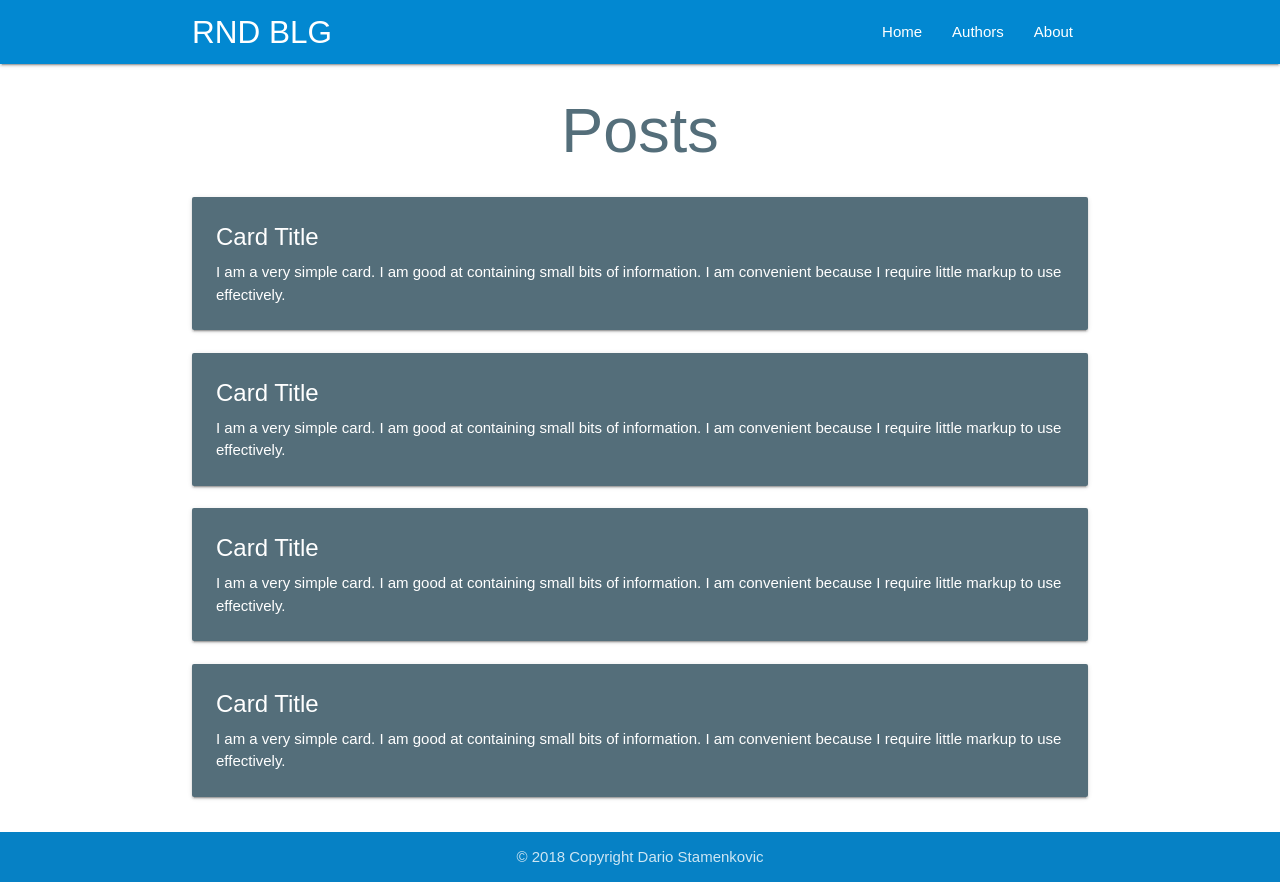
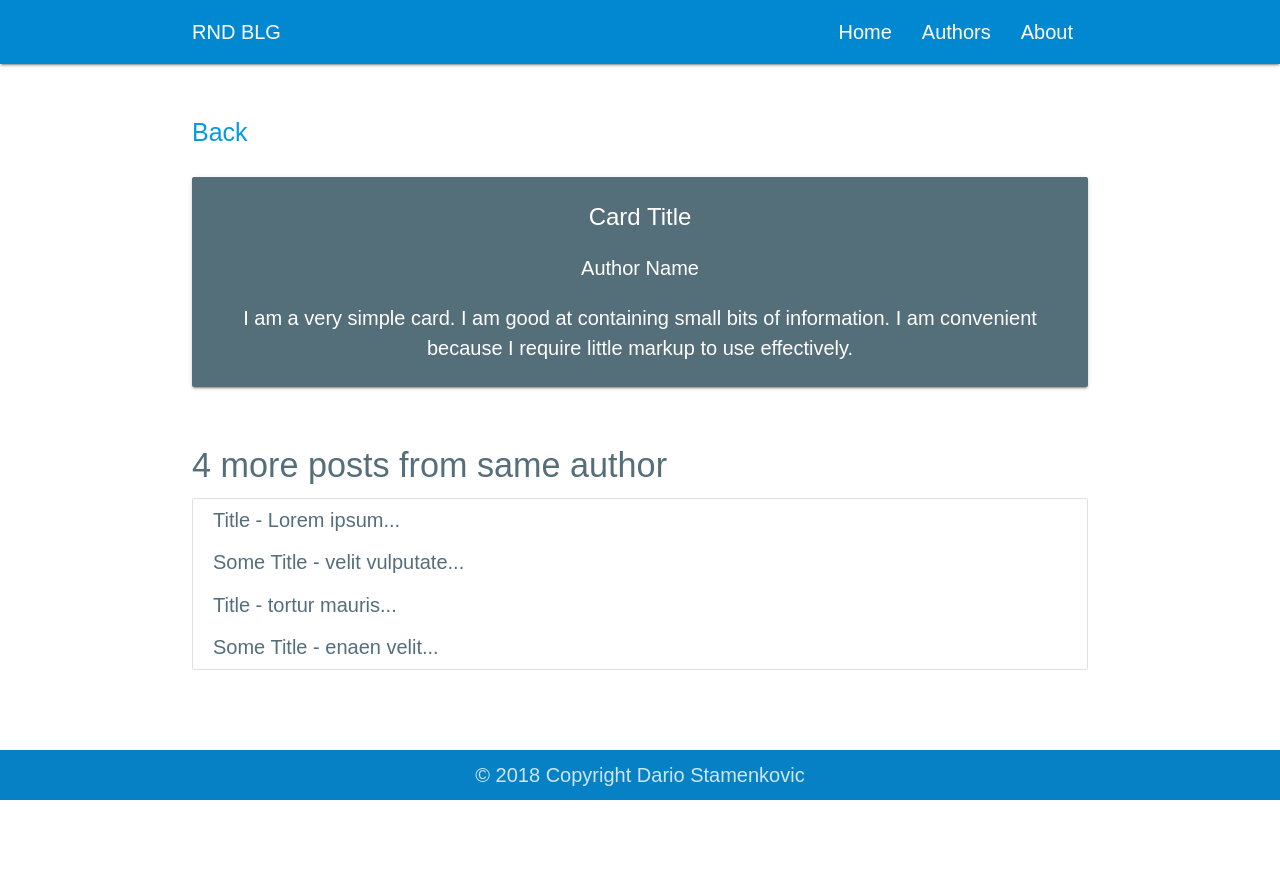
Before and after one commit to DarioDado/bit_wa, a React (Create React App) app in the folder bit_blog/: page /#/posts/1 in a window 1280 px wide. Before the commit this address led to /#/home. After the commit the page ends 800 px from the top, so only its background shows below. Built offline with nearby package versions, Linux system fonts and the light colour scheme.

Commit message:
create SinglePost, PostDetails and RelatedPost components

```diff
--- a/bit_blog/src/app/App.js
+++ b/bit_blog/src/app/App.js
@@ -1,6 +1,7 @@
 import React, { Component } from 'react';
 import { Switch, Route, Redirect } from "react-router-dom"
 import Home from './Home';
+import SinglePost from './posts/SinglePost';
 import './App.css';
 
 class App extends Component {
@@ -8,6 +9,7 @@ class App extends Component {
     return (
       <Switch>
         <Route path='/home' component={Home} />
+        <Route exact path='/posts/:id' component={SinglePost} />
         <Redirect from='/' to='/home' />
       </Switch>
     );
--- /dev/null
+++ b/bit_blog/src/app/posts/PostDetails.css
@@ -0,0 +1,13 @@
+.back-link {
+  margin-top: 50px;
+  font-size: 25px
+}
+
+#author-name {
+  margin: 20px 0;
+  font-size: 20px;
+}
+
+.related-posts-title {
+  margin-top: 60px;
+}
--- /dev/null
+++ b/bit_blog/src/app/posts/PostDetails.js
@@ -0,0 +1,20 @@
+import React, { Fragment } from 'react';
+import { Link } from "react-router-dom";
+import './PostDetails.css';
+
+export const PostDetails = props => {
+    return (
+      <Fragment>
+        <Link to='/home'><p className='back-link'>Back</p></Link>
+        <div className="col s12 center">
+          <div className="card blue-grey darken-1">
+            <div className="card-content white-text">
+              <span className="card-title">Card Title</span>
+              <Link to='/authors/1'><p id="author-name">Author Name</p></Link>
+              <p>I am a very simple card. I am good at containing small bits of information. I am convenient because I require little markup to use effectively.</p>
+            </div>
+          </div>
+        </div>
+      </Fragment>
+    )
+}
--- /dev/null
+++ b/bit_blog/src/app/posts/PostItem.css
@@ -0,0 +1,3 @@
+.card a {
+  color: white;
+}
--- a/bit_blog/src/app/posts/PostItem.js
+++ b/bit_blog/src/app/posts/PostItem.js
@@ -1,12 +1,16 @@
 import React from 'react';
+import { Link } from "react-router-dom";
+import "./PostItem.css";
 
 export const PostItem = props => {
     return (
       <div className="col s12">
         <div className="card blue-grey darken-1">
           <div className="card-content white-text">
-            <span className="card-title">Card Title</span>
-              <p>I am a very simple card. I am good at containing small bits of information. I am convenient because I require little markup to use effectively.</p>
+            <Link to='/posts/1'>
+              <span className="card-title">Card Title</span>
+            </Link>
+            <p>I am a very simple card. I am good at containing small bits of information. I am convenient because I require little markup to use effectively.</p>
           </div>
         </div>
       </div>
--- /dev/null
+++ b/bit_blog/src/app/posts/RelatedPostList.js
@@ -0,0 +1,16 @@
+import React, { Fragment } from 'react';
+import { Link } from "react-router-dom";
+
+export const RelatedPostList = props => {
+    return (
+      <Fragment>
+        <h4 className='blue-grey-text text-darken-1 related-posts-title'> 4 more posts from same author</h4>
+        <div class="collection">
+          <Link to='/posts/2'><a href="#!" class="collection-item blue-grey-text text-darken-1">Title - Lorem ipsum...</a></Link>
+          <Link to='/posts/1'><a href="#!" class="collection-item blue-grey-text text-darken-1">Some Title - velit vulputate...</a></Link>
+          <Link to='/posts/1'><a href="#!" class="collection-item blue-grey-text text-darken-1">Title - tortur mauris...</a></Link>
+          <Link to='/posts/1'><a href="#!" class="collection-item blue-grey-text text-darken-1">Some Title - enaen velit...</a></Link>
+        </div>
+      </Fragment>
+    )
+}
--- /dev/null
+++ b/bit_blog/src/app/posts/SinglePost.js
@@ -0,0 +1,21 @@
+import React, { Fragment } from "react";
+import Header from "../partials/Header";
+import Footer from "../partials/Footer";
+import { PostDetails } from "./PostDetails";
+import { RelatedPostList } from "./RelatedPostList";
+
+const SinglePost = (props) => {
+    return (
+      <Fragment>
+      <Header />
+      <main className='container'>
+        <PostDetails />
+        <RelatedPostList />
+      </main>
+      <Footer />
+      </Fragment>
+    )
+}
+
+
+export default SinglePost;
--- a/bit_blog/src/index.css
+++ b/bit_blog/src/index.css
@@ -5,6 +5,11 @@
   display: flex;
   min-height: 100vh;
   flex-direction: column;
+  font-size: 20px
+}
+
+#root a {
+  font-size: 20px;
 }
 
 main {
```
Also changed, not shown: 1 other file (tests, documents, lock files or other folders).
